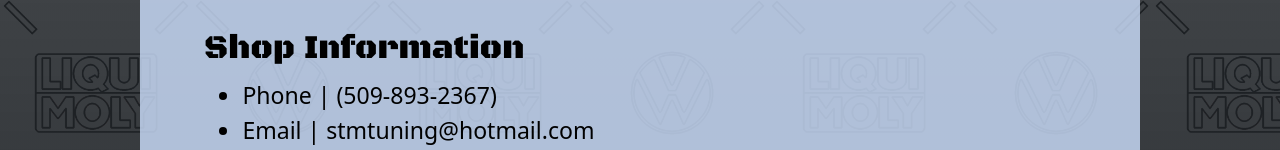
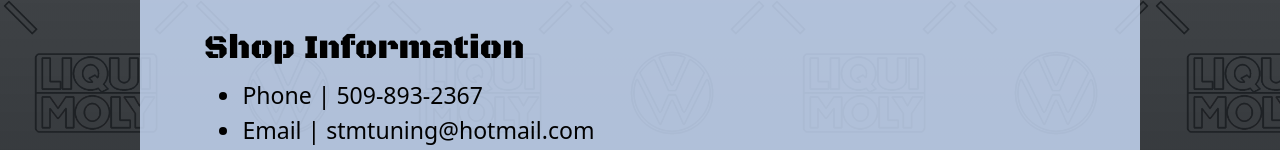
Before and after one commit to Adaigh/stm_2025, a React (Vite) app: page / in a window 1280 px wide. Shown: the part 4035-4185 px from the top of the page. Built offline with nearby package versions, Linux system fonts and the light colour scheme.

Commit message:
Polishing - button click fixes

```diff
--- a/src/components/contact.tsx
+++ b/src/components/contact.tsx
@@ -10,7 +10,7 @@
  */
 
 import { FaPhone } from "react-icons/fa"
-import { PhoneLink, EmailLink } from "./util"
+import { phoneNumber, EmailLink } from "./util"
 import g_logo from '/images/google_logo.png'
 import a_logo from '/images/apple_maps_logo.png'
 
@@ -21,7 +21,7 @@ export default function Contact() {
 
             <ul>
                 <li>
-                    Phone | <PhoneLink />
+                    Phone | {phoneNumber}
                 </li>
                 <li>
                     Email | <EmailLink />
@@ -42,24 +42,24 @@ export default function Contact() {
 function buttons() {
     return (
         <div className="d-flex flex-column flex-md-row gap-3 justify-content-around p-1 p-md-3 align-items-center">
+            <a href="tel:509-893-2367">
                 <div className="icon-bg-light">
-                <a href="tel:509-893-2367">
                     <FaPhone size={40} color="black" />
+                </div>
             </a>
-            </div>
-            <div className="icon-bg-dark">
             <a href="https://maps.app.goo.gl/QbksovXGtDDT5ptB9"
                 target="_blank"
                 rel="noreferrer">
+                <div className="icon-bg-dark">
                     <img src={g_logo} />
+                </div>
             </a>
-            </div>
-            <div className="icon-bg-light">
             <a href="http://maps.apple.com/?address=STM+Tuning+4715,E+Trent+Ave,Spokane,WA,99212"
                 target="_blank" rel="noreferrer">
+                <div className="icon-bg-light">
                     <img src={a_logo} />
+                </div>
             </a>
-            </div>
         </div>
     )
 }
```
Lines whose indentation alone changed are shown as unchanged.
